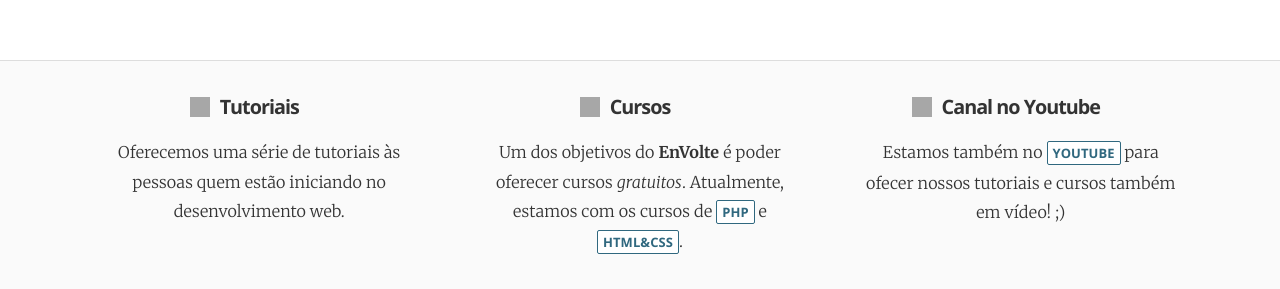
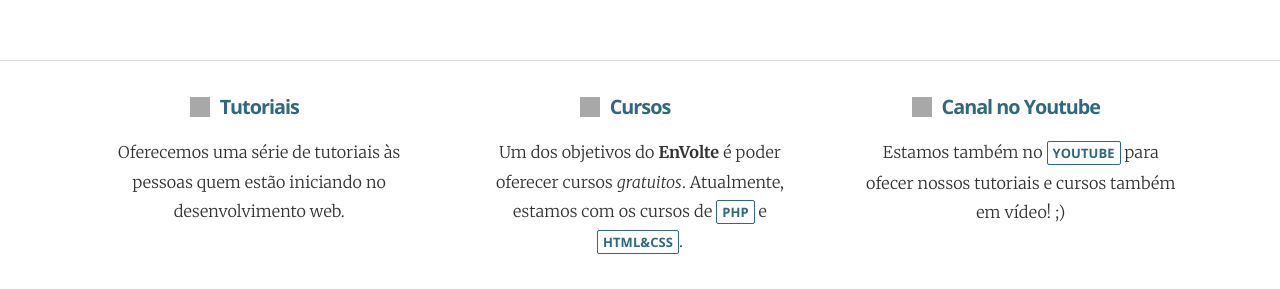
Before and after one commit to EnVolte/envolte.github.io, a Jekyll site: the page built from index.html, in a window 1280 px wide and 1400 px high, scrolled down 2753 px. Shown: the part 804-1093 px from the top of the window. Built offline with Jekyll 4.4.1, drawn with Linux system fonts in a browser that asks for light colours; the list of posts is cut into pages by our own code; grey boxes are pictures that could not be loaded.

Commit message:
Update screen.css

```diff
--- a/assets/css/screen.css
+++ b/assets/css/screen.css
@@ -1899,9 +1899,9 @@
 
 
 /* Seção sobre */
-section#about {width: 100%; height: auto; position: relative; display: inline-block; background: #fafafa; padding: 40px 0px; border-top: 1px solid #ddd; border-bottom: 1px solid #ddd; margin-top: 2rem;}
+section#about {width: 100%; height: auto; position: relative; display: inline-block; background: #fff; padding: 40px 0px; border-top: 1px solid #ddd; border-bottom: 1px solid #ddd; margin-top: 2rem;}
 section#about #centre {width: 85%; margin: 0px auto;}
-section#about h2 {font-family: Open Sans; margin: -5px 0px 0px; font-size: 1.1em; color: #333; transition: 0.7s ease; text-align: center;}
+section#about h2 {font-family: Open Sans; margin: -5px 0px 0px; font-size: 1.1em; color: #30687f; transition: 0.7s ease; text-align: center;}
 section#about p {font-family: Merriweather; line-height: 1.8em; font-size: 0.9em; color: #333; transition: 0.7s ease; text-align: center; margin: 20px 0px 0px;}
 section#about span.icon {width: 20px; height: 20px; background-size: 20px; position: absolute; margin-top: 1px; margin-left: -30px; display: inline-block; opacity: 0.9;}
 section#about a {border: 1px solid #30687f; background: #fff; color: #30687f; padding: 2px 5px; border-radius: 2px; font-size: 0.8em; text-transform: uppercase;  font-family: Open Sans; text-decoration: none; font-weight: 900;}
```
